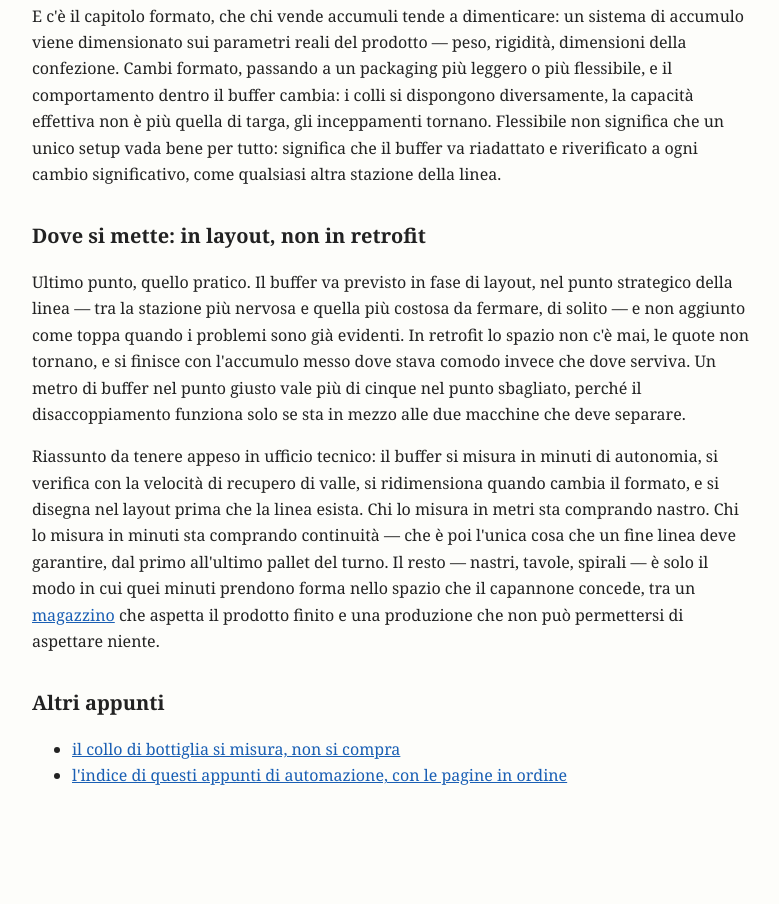
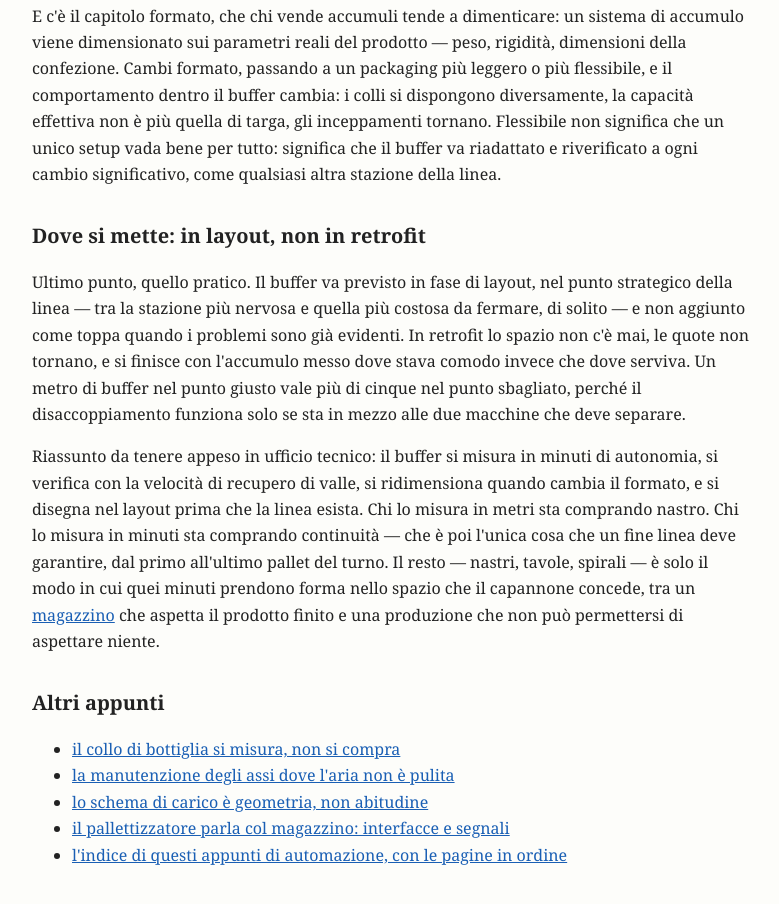
Before and after one commit to omasrobotics-HUB/omasrobotics-hub.github.com, a plain HTML site: page fine-linea/buffer-fine-linea.html in a window 1280 px wide. Shown: the part 2164-3068 px from the top of the page, without its empty margins (248-1027 px from the left). Before the commit the page ends 3017 px from the top, so only its background shows below. Drawn offline with Linux system fonts and the light colour scheme.

Commit message:
Nav estesa alle nuove pagine donatore

```diff
--- a/fine-linea/buffer-fine-linea.html
+++ b/fine-linea/buffer-fine-linea.html
@@ -58,6 +58,9 @@
 <h2>Altri appunti</h2>
 <ul>
 <li><a href="/fine-linea/colli-di-bottiglia-fine-linea.html">il collo di bottiglia si misura, non si compra</a></li>
+<li><a href="/fine-linea/manutenzione-assi-ambienti-difficili.html">la manutenzione degli assi dove l'aria non è pulita</a></li>
+<li><a href="/fine-linea/schema-di-carico-stabilita.html">lo schema di carico è geometria, non abitudine</a></li>
+<li><a href="/fine-linea/interfacce-magazzino-automatico.html">il pallettizzatore parla col magazzino: interfacce e segnali</a></li>
 <li><a href="/">l'indice di questi appunti di automazione, con le pagine in ordine</a></li>
 </ul>
 </nav>
```
